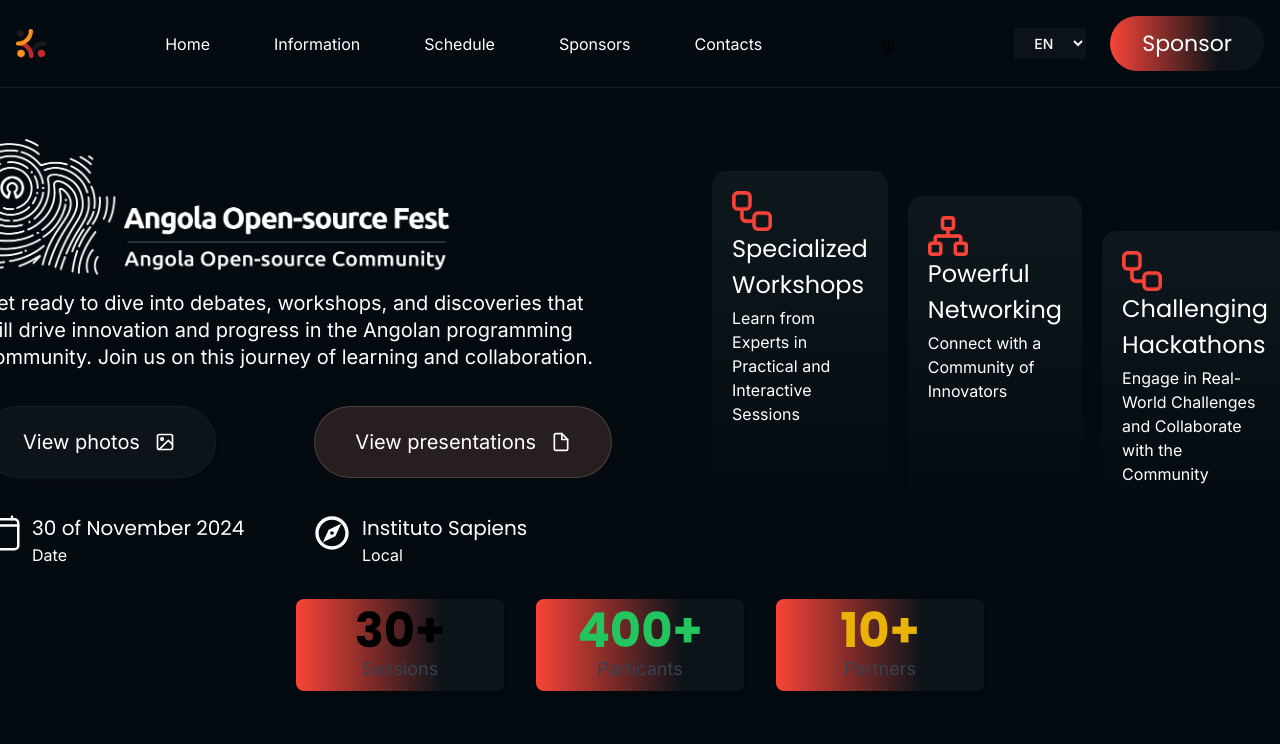
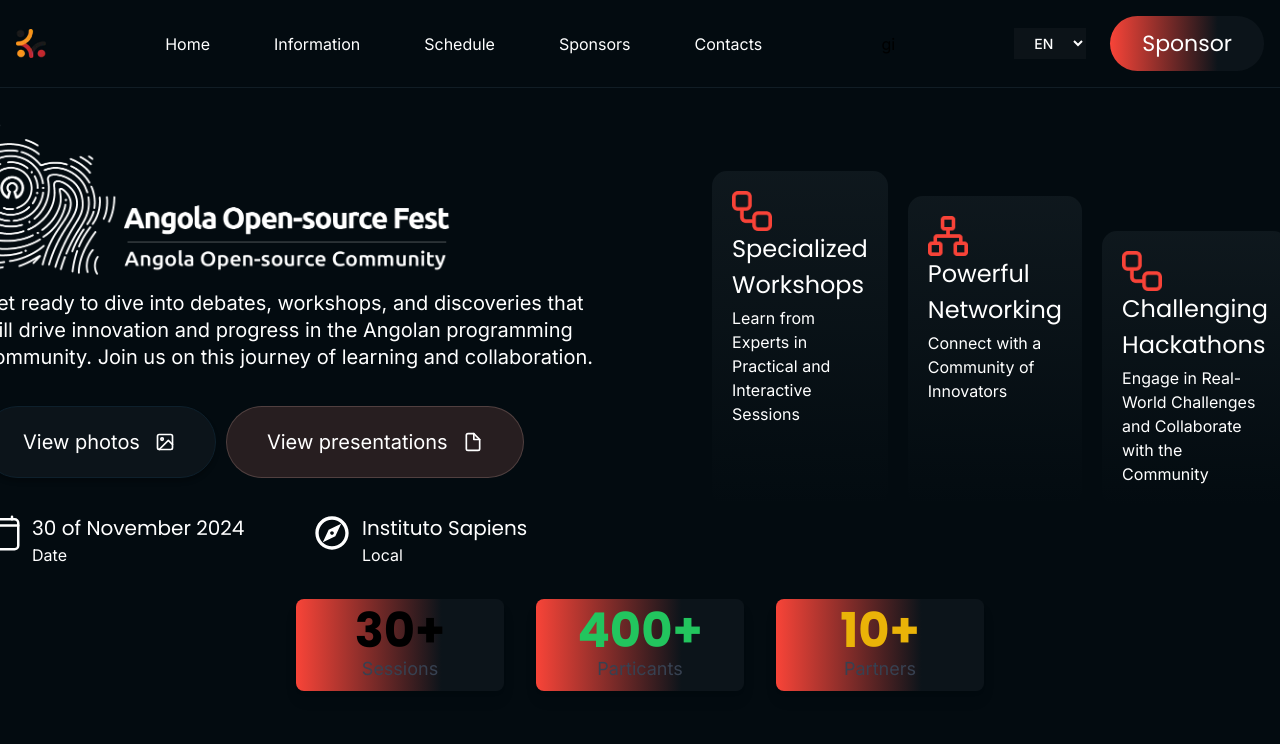
Before and after one commit to angolaosc/aosf2024-website, a Next.js app: page /home in a window 1280 px wide. Shown: the top 744 px of the page. Built offline with nearby package versions, Linux system fonts and the light colour scheme.

Commit message:
fix: posição dos botãos

```diff
--- a/src/app/home/components/event-spotlight/index.tsx
+++ b/src/app/home/components/event-spotlight/index.tsx
@@ -75,14 +75,14 @@
   return (
     <div className="bg-background-color">
       <div className={eventspotlight_container} id="eventspotlights">
-        {/* Cabeçalho e descrição */}
+
         <div className={eventspotlight_container_body_1} id="inicio">
           <Image src={aosfest} width={470} height={148} alt="AOS Fest logo" />
           <p className={eventspotlight_container_body_1_description}>
             {i18n.t('section_1.description')}
           </p>
 
-          {/* Botões principais */}
+
           <div className={eventspotlight_container_body_1_hero_1}>
             <button
               className={eventspotlight_container_body_1_hero_1_button_1}
@@ -102,7 +102,7 @@
             </a>
           </div>
 
-          {/* Detalhes do evento */}
+
           <div className={eventspotlight_container_body_1_hero_2}>
             <div className={eventspotlight_container_body_1_hero_2_card}>
               <IoCalendarClearOutline />
--- a/src/app/home/components/event-spotlight/styles.module.css
+++ b/src/app/home/components/event-spotlight/styles.module.css
@@ -33,7 +33,7 @@
   display: flex;
   flex-direction: row;
   align-items: center;
-  justify-content: space-between;
+  justify-content: start;
   border-bottom: 1px var(--blue600) solid;
 }
 
```
